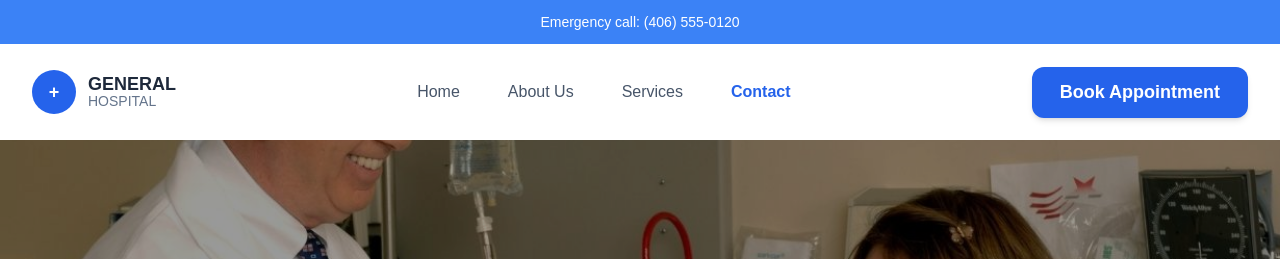
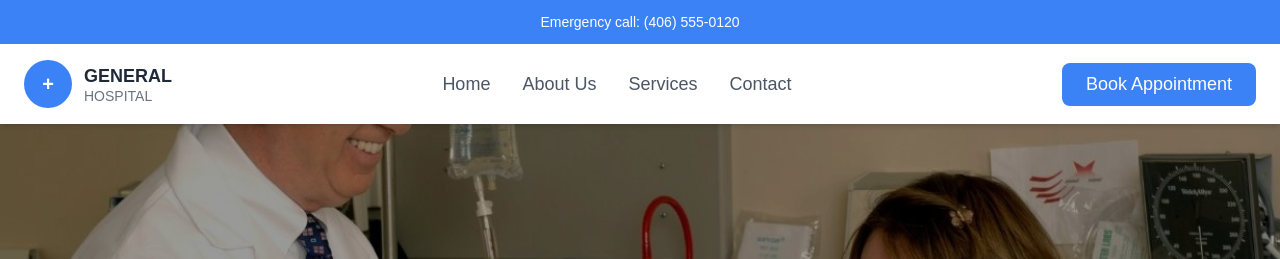
Before and after one commit to naveedmastoi700-design/E-portal-project, a website: page contact.html in a window 1280 px wide. Shown: the top 259 px of the page. Drawn offline with nearby package versions, Linux system fonts and the light colour scheme.

Commit message:
Update contact.html

```diff
--- a/contact.html
+++ b/contact.html
@@ -58,6 +58,12 @@
             }
         }
     </style>
+    <script>
+function toggleMenu() {
+    const menu = document.getElementById("mobileMenu");
+    menu.classList.toggle("hidden");
+}
+</script>
 </head>
 
 <body>
@@ -68,35 +74,64 @@
             </p>
         </div>
     </section>
-    <header class="w-full bg-white shadow-sm">
-        <div class="max-w-7xl mx-auto px-8 h-24 flex items-center justify-between">
-            <div class="flex items-center gap-3">
-                <div class="w-11 h-11 rounded-full bg-blue-600 flex items-center justify-center">
-                    <span class="text-white font-bold text-lg">+</span>
-                </div>
-                <div>
-                    <h1 class="text-lg font-semibold text-slate-800 leading-tight">
-                        GENERAL
-                    </h1>
-                    <p class="text-sm text-slate-500 -mt-1">
-                        HOSPITAL
-                    </p>
-                </div>
+    <header class="w-full bg-[#FFFFFF] shadow-md relative z-50">
+
+    <div class="max-w-7xl mx-auto px-6 h-20 flex items-center justify-between">
+
+        <!-- Logo -->
+        <div class="flex items-center gap-3">
+            <div class="w-12 h-12 bg-blue-500 rounded-full flex items-center justify-center text-white text-xl font-bold">
+                +
             </div>
-            <nav class="hidden md:flex items-center gap-12 text-slate-600 font-medium text-base">
-                <a href="index.html" class="hover:text-blue-600 transition">Home</a>
-                <a href="about.html" class="hover:text-blue-600 transition">About Us</a>
-                <a href="services.html" class="hover:text-blue-600 transition">Services</a>
-                <a href="contact.html" class="text-blue-600 font-semibold">Contact</a>
-            </nav>
-            <a href="contact.html" class="bg-blue-600 text-white px-7 py-3 rounded-xl font-semibold
-              hover:bg-blue-700 transition shadow-md">
+            <div>
+                <h1 class="text-lg font-bold text-gray-800">GENERAL</h1>
+                <p class="text-sm text-gray-500 -mt-1">HOSPITAL</p>
+            </div>
+        </div>
+
+        <!-- Desktop Menu -->
+        <nav class="hidden md:flex gap-8 text-gray-600 font-medium">
+            <a href="index.html" class="hover:text-blue-500">Home</a>
+            <a href="about.html" class="hover:text-blue-500">About Us</a>
+            <a href="services.html" class="hover:text-blue-500">Services</a>
+            <a href="contact.html" class="hover:text-blue-500">Contact</a>
+        </nav>
+
+        <!-- Right Side -->
+        <div class="flex items-center gap-4">
+
+            <!-- Button -->
+            <a href="contact.html"
+                class="hidden md:block bg-blue-500 text-white px-6 py-2 rounded-lg font-medium hover:bg-blue-600 transition">
                 Book Appointment
             </a>
 
+            <!-- Mobile Button -->
+            <button onclick="toggleMenu()" class="md:hidden text-3xl">
+                ☰
+            </button>
+
         </div>
-    </header>
 
+    </div>
+
+    <!-- MOBILE MENU -->
+    <div id="mobileMenu"
+        class="absolute top-full left-0 w-full bg-white shadow-md hidden flex flex-col gap-4 px-6 py-6 text-gray-700 font-medium">
+
+        <a href="index.html" class="hover:text-blue-500">Home</a>
+        <a href="about.html" class="hover:text-blue-500">About Us</a>
+        <a href="services.html" class="hover:text-blue-500">Services</a>
+        <a href="contact.html" class="hover:text-blue-500">Contact</a>
+
+        <a href="contact.html"
+            class="bg-blue-500 text-white px-5 py-2 rounded-lg text-center hover:bg-blue-600">
+            Book Appointment
+        </a>
+
+    </div>
+
+</header>
     <section class="relative w-full min-h-[500px] md:min-h-[440px] overflow-hidden">
         <img src="./image/22.png" alt="Conditions We Treat"
             class="absolute inset-0 w-full h-full object-cover object-center" />
```
